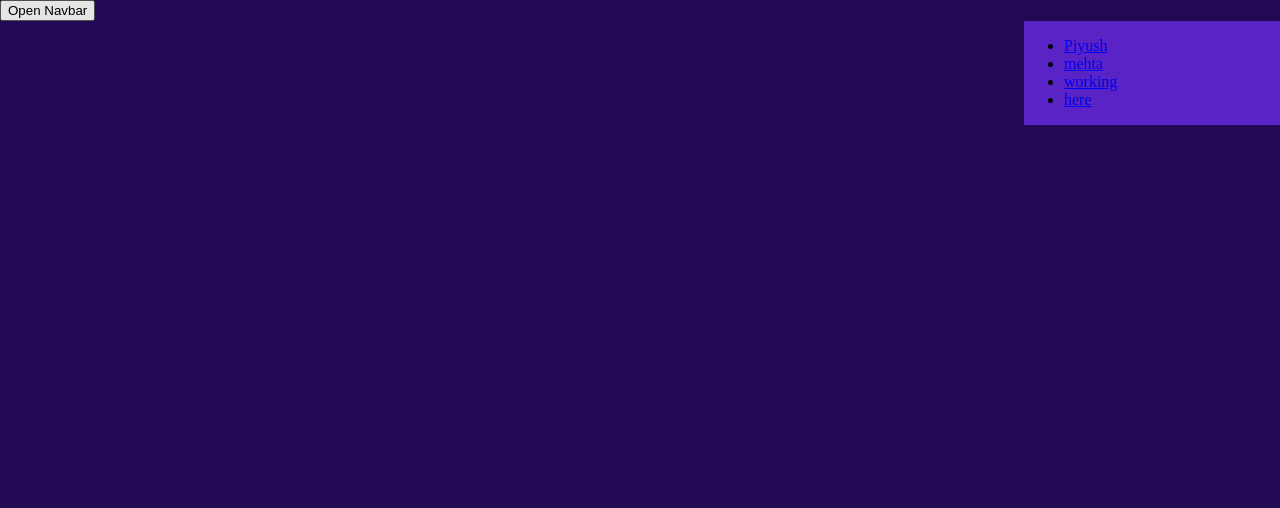
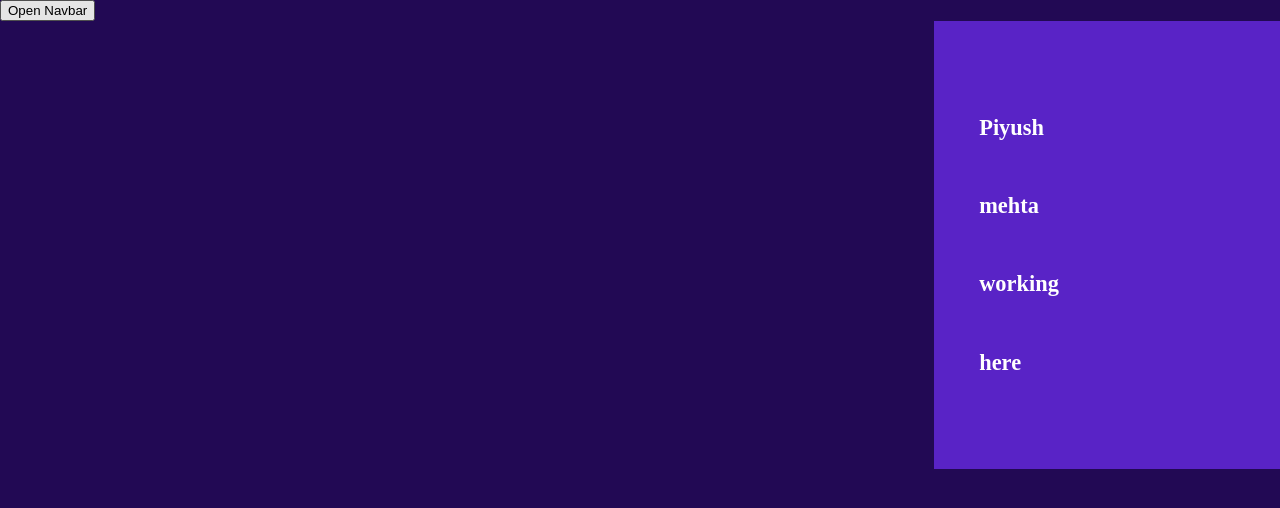
Before and after one commit to piyush97/stunning-umbrella, a plain HTML site: page index.html in a window 1280 px wide. Drawn offline with Linux system fonts and the light colour scheme.

Commit message:
scss nav

```diff
--- a/css/main.scss
+++ b/css/main.scss
@@ -15,5 +15,20 @@ body {
     float: right;
     background-color: #5923c6;
     height: calc(100vh -4em);
+    font-size: 1.4em;
+    line-height: 1.5em;
+    color: white;
+    padding: 2em;
+  }
+  ul {
+    list-style-type: none;
+    padding: 0;
+    li a {
+      color: white;
+      text-decoration: none;
+      display: block;
+      padding: 1em 0;
+      font-weight: bold;
+    }
   }
 }
```
Also changed, not shown: css/main.css, 1 other file.
